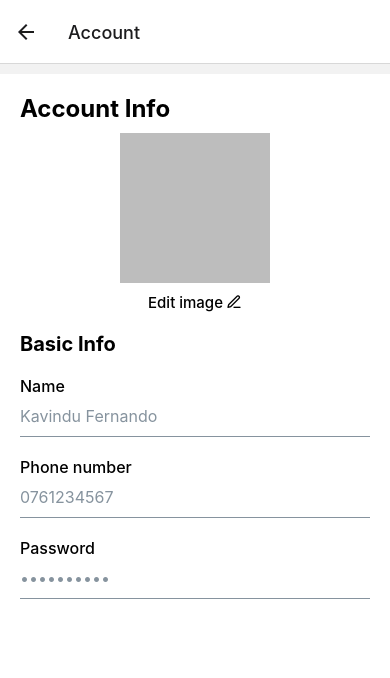
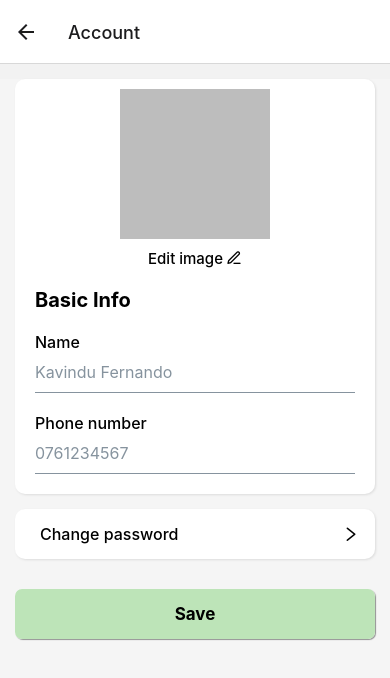
Before and after one commit to Kavinduf/SupplyWaveRetailer, a React Native app: screen /EditProfileRetailer in a window 390 px wide. Shown: the top 678 px of the page. Built offline with nearby package versions, Linux system fonts and the light colour scheme.

Commit message:
edit profile update

```diff
--- a/screens/EditProfileRetailer.js
+++ b/screens/EditProfileRetailer.js
@@ -1,13 +1,22 @@
-import { StyleSheet, Text, View, StatusBar, SafeAreaView } from "react-native";
+import {
+  StyleSheet,
+  Text,
+  View,
+  StatusBar,
+  SafeAreaView,
+  Pressable,
+} from "react-native";
 import React, { useState } from "react";
 import { Image, Input } from "@rneui/themed";
 import { Feather } from "@expo/vector-icons";
+import { AntDesign } from "@expo/vector-icons";
+import GreenButton from "../Components/GreenButton";
 
-const EditProfileRetailer = () => {
+const EditProfileRetailer = ({ navigation }) => {
   return (
     <SafeAreaView style={styles.container}>
       <View style={styles.TopView}>
-        <Text style={styles.heading}>Account Info</Text>
+        {/* <Text style={styles.heading}>Account Info</Text> */}
         <View style={{ alignSelf: "center" }}>
           <Image
             style={styles.image}
@@ -20,32 +29,14 @@ const EditProfileRetailer = () => {
         </View>
         <Text style={styles.basic}>Basic Info</Text>
         <View>
-          <Text
-            style={{
-              fontSize: 16,
-              fontWeight: "500",
-              marginTop: 10,
-              paddingLeft: 10,
-            }}
-          >
-            Name
-          </Text>
+          <Text style={styles.text}>Name</Text>
           <Input
             textContentType="name"
             selectionColor="#2A8B00"
             placeholder="Kavindu Fernando"
             style={{ fontSize: 16 }}
           />
-          <Text
-            style={{
-              fontSize: 16,
-              fontWeight: "500",
-              marginTop: 10,
-              paddingLeft: 10,
-            }}
-          >
-            Phone number
-          </Text>
+          <Text style={styles.text}>Phone number</Text>
           <Input
             textContentType="telephoneNumber"
             selectionColor="#2A8B00"
@@ -54,7 +45,18 @@ const EditProfileRetailer = () => {
             style={{ fontSize: 16 }}
           />
         </View>
-        <Text
+      </View>
+      <Pressable
+        style={styles.changePassword}
+        onPress={() => navigation.navigate("ChangePassword")}
+      >
+        <Text style={styles.ChangePasswordText}>Change password</Text>
+        <AntDesign name="right" size={18} color="black" />
+      </Pressable>
+      <View style={styles.button}>
+        <GreenButton title={"Save"} />
+      </View>
+      {/* <Text
           style={{
             fontSize: 16,
             fontWeight: "500",
@@ -70,8 +72,7 @@ const EditProfileRetailer = () => {
           placeholder="••••••••••"
           secureTextEntry={true}
           style={{ fontSize: 16 }}
-        />
-      </View>
+        /> */}
     </SafeAreaView>
   );
 };
@@ -81,23 +82,23 @@ export default EditProfileRetailer;
 const styles = StyleSheet.create({
   container: {
     flex: 1,
-    marginTop: StatusBar.currentHeight || 10,
-    backgroundColor: "#FFF",
+    marginTop: StatusBar.currentHeight || 15,
+    backgroundColor: "#F5F5F5",
   },
   TopView: {
     justifyContent: "space-between",
     padding: 10,
-    // marginHorizontal: 10,
-
-    // borderRadius: 10,
-    // shadowColor: "#000",
-    // shadowOffset: {
-    //   width: 1,
-    //   height: 1,
-    // },
-    // shadowOpacity: 0.1,
-    // shadowRadius: 2.5,
-    // elevation: 1,
+    marginHorizontal: 15,
+    backgroundColor: "#FFF",
+    borderRadius: 10,
+    shadowColor: "#000",
+    shadowOffset: {
+      width: 1,
+      height: 1,
+    },
+    shadowOpacity: 0.1,
+    shadowRadius: 2.5,
+    elevation: 1,
   },
   heading: {
     fontSize: 24,
@@ -115,10 +116,42 @@ const styles = StyleSheet.create({
     marginTop: 10,
   },
   editImageText: { fontSize: 15, fontWeight: "500", marginEnd: 3 },
+  text: {
+    fontSize: 16,
+    fontWeight: "500",
+    marginTop: 10,
+    paddingLeft: 10,
+  },
   basic: {
     fontSize: 20,
     padding: 10,
     fontWeight: "700",
     marginTop: 10,
   },
+  changePassword: {
+    flexDirection: "row",
+    justifyContent: "space-between",
+    padding: 15,
+    marginHorizontal: 15,
+    backgroundColor: "#FFF",
+    borderRadius: 10,
+    marginTop: 15,
+    shadowColor: "#000",
+    shadowOffset: {
+      width: 1,
+      height: 1,
+    },
+    shadowOpacity: 0.1,
+    shadowRadius: 2.5,
+    elevation: 1,
+  },
+  ChangePasswordText: {
+    fontSize: 16,
+    fontWeight: "500",
+    paddingLeft: 10,
+  },
+  button: {
+    marginHorizontal: 15,
+    marginTop: 30,
+  },
 });
```
